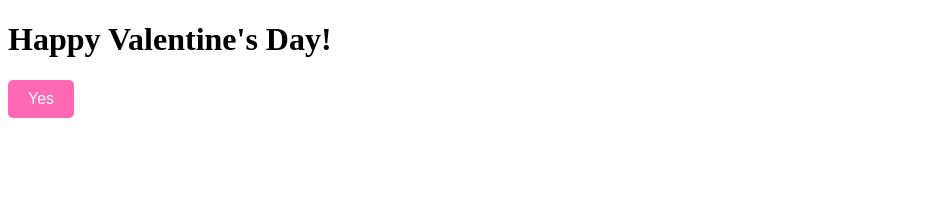
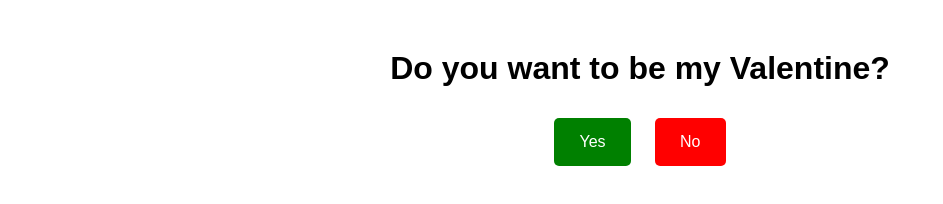
Before and after one commit to jeetchetanvasani-alt/Valentine-, a plain HTML site: page index.html in a window 1280 px wide. Shown: the whole page, without its empty margins (0-943 px from the left). Drawn offline with Linux system fonts and the light colour scheme.

Commit message:
Updated index.html to make buttons visible and interactive with styling and z-index

```diff
--- a/index.html
+++ b/index.html
@@ -3,28 +3,36 @@
 <head>
     <meta charset="UTF-8">
     <meta name="viewport" content="width=device-width, initial-scale=1.0">
-    <title>Valentine</title>
+    <title>Valentine Interactive Buttons</title>
     <style>
-        /* Improve button styling */
-        .yes-button {
-            background-color: #ff69b4; /* Pink background */
-            color: white; /* White text */
+        body {
+            font-family: Arial, sans-serif;
+            text-align: center;
+            margin-top: 50px;
+        }
+        .button {
+            padding: 15px 25px;
             border: none;
             border-radius: 5px;
-            padding: 10px 20px;
+            margin: 10px;
+            cursor: pointer;
+            z-index: 2;
+            position: relative;
             font-size: 16px;
-            cursor: pointer;
-            position: relative;
-            z-index: 10; /* Ensures visibility above other elements */
         }
-
-        .yes-button:hover {
-            background-color: #ff1493; /* Darker pink on hover */
+        .yes {
+            background-color: green;
+            color: white;
+        }
+        .no {
+            background-color: red;
+            color: white;
         }
     </style>
 </head>
 <body>
-    <h1>Happy Valentine's Day!</h1>
-    <button class="yes-button">Yes</button>
+    <h1>Do you want to be my Valentine?</h1>
+    <button class="button yes">Yes</button>
+    <button class="button no">No</button>
 </body>
 </html>
```
